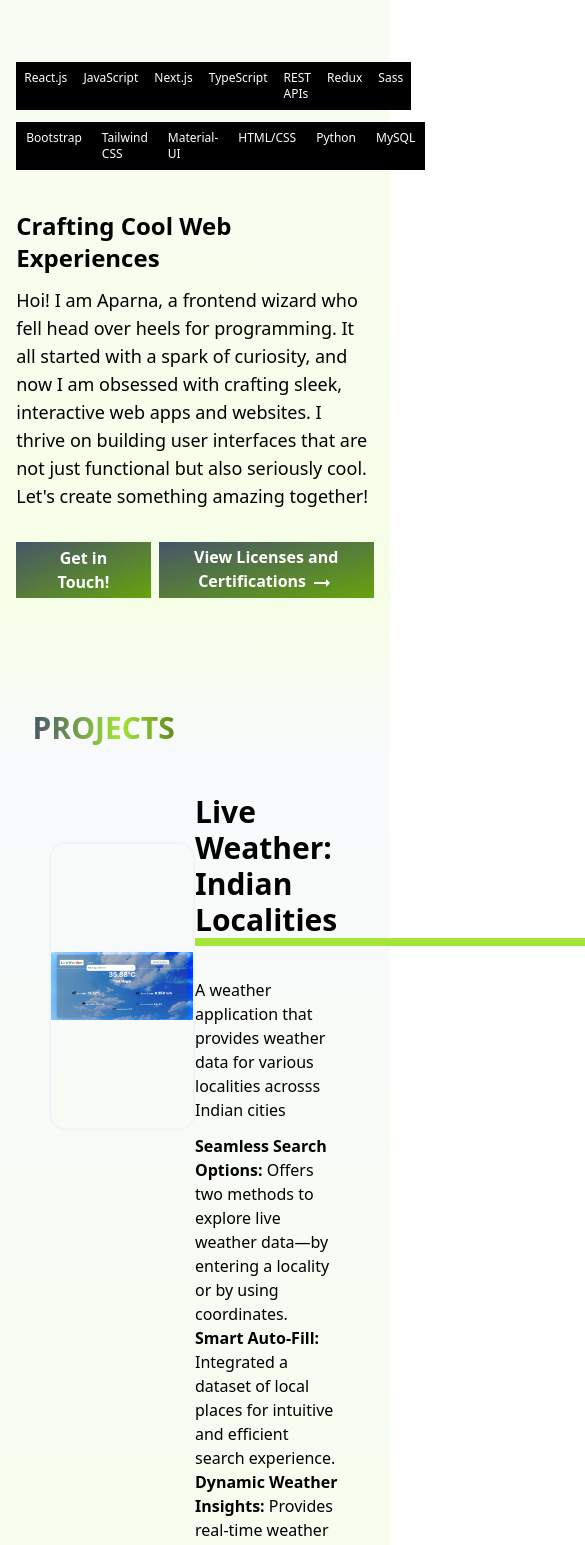
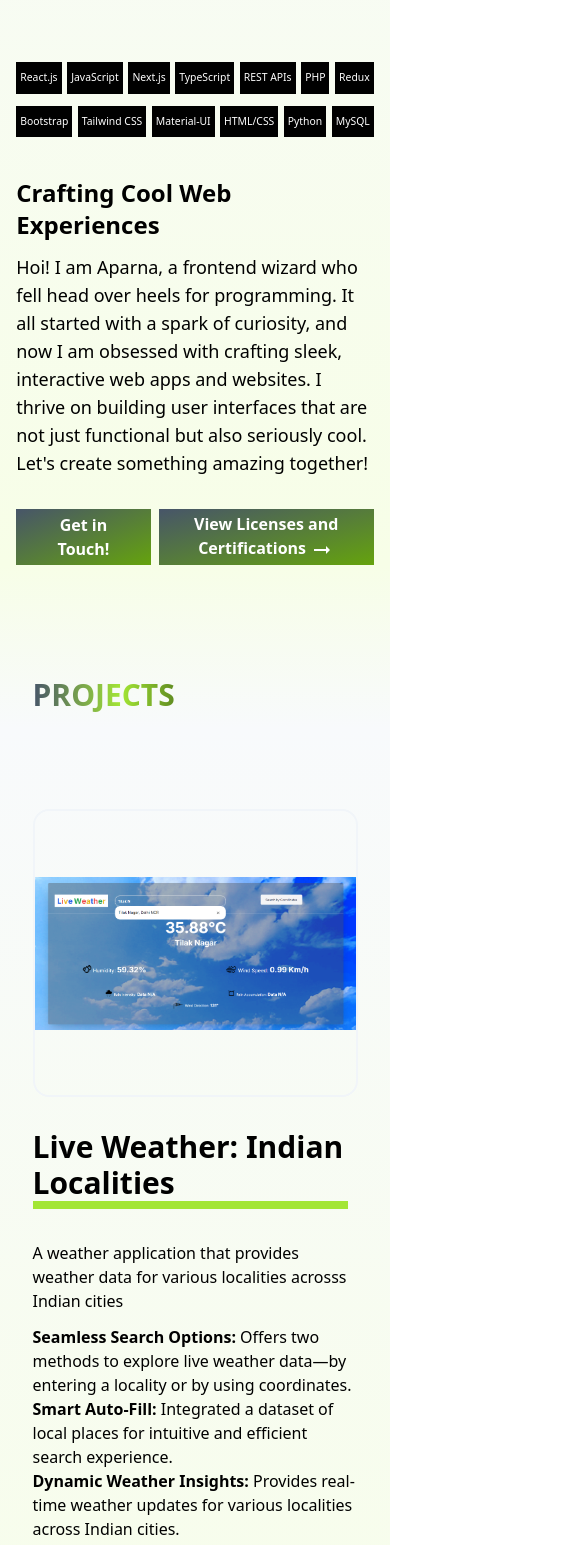
Before and after one commit to aparn-gupta/aparna_portfolio, a React (Vite) app: page / in a window 390 px wide. Shown: the part 1294-2839 px from the top of the page, 585 px wide, since content can reach past the window. Built offline with nearby package versions, Linux system fonts and the light colour scheme.

Commit message:
more updates

```diff
--- a/src/Anime.jsx
+++ b/src/Anime.jsx
@@ -54,10 +54,7 @@ inquiries, helping users make informed style choices.</li> */}
  </ul> </div>
 
 <div className='flex   text-xs lg:text-lg mt-12' ref={ref}>
-{/* <p className='bg-lime-400 text-lg px-4 h-8 mr-2'> React.js </p>
-  <p className='bg-lime-400 text-lg px-4 h-8 mr-2'> Tailwind CSS</p>
-  <p className='bg-lime-400 text-lg px-4 h-8 mr-2'> Material-UI</p>
-  <p className='bg-lime-400 text-lg px-4 h-8 mr-2'> React-slick</p> */}
+
 <motion.div className = 'bg-lime-400  px-2.5 lg:px-4 py-1.5 mr-2' variants = {{disappear: {opacity: 0, scale: 0.4}, appear: {opacity : 1, scale: 1}}}
 transition = {{type: 'spring', duration: 2, delay: 0}} initial = 'disappear' animate = {mainControls} > Next.js </motion.div>
 
--- a/src/App.css
+++ b/src/App.css
@@ -7,3 +7,14 @@
     color: #d4f7b619;
     color: #a3f4391b
 }
+
+
+
+@media (max-width: 768px) {
+    .text-skills {
+        font-size: 0.65rem;
+
+    }
+
+
+}
--- a/src/Experience.jsx
+++ b/src/Experience.jsx
@@ -46,7 +46,7 @@ const Experience = () => {
 
     <p className='font-bold mt-6 mb-2'> Chatbot Development for Fashion, styling, makeup and haircare:</p>
 
-<ul>  <li> Implemented a chatbot using the ChatGPT API to provide information on fashion and styling.  </li>
+<ul>  <li> Implemented a chatbot using the Gemini API to provide information on fashion and styling.  </li>
 <li>Integrated predefined prompts to address common queries, enhancing user interaction and support.</li>
 </ul>
 
--- a/src/Restapi.jsx
+++ b/src/Restapi.jsx
@@ -25,15 +25,15 @@ const Restapi = () => {
 
   return (
     <div className=' w-screen flex justify-center bg-gradient-to-b from-slate-50 to-lime-50'>
-    <div className='w-3/4 flex justify-between'>
+    <div className='w-5/6   lg:w-3/4 lg:flex justify-between'>
     <Link to = "https://weather-app-xi-gules-50.vercel.app/" >  <img src= {image7}  className='w-96 h-72 mt-20 border-2 border-slate-100 rounded-2xl  object-contain hover:shadow-2xl' /> </Link>
 
-   <div className='w-1/2'>
+   <div className='w-full lg:w-1/2'>
 
 
 <h2 className='mt-8 text-3xl font-bold '> Live Weather: Indian Localities</h2>
-<motion.div ref = {ref}  className = "w-2 h-1 border-t-8 border-lime-400 mb-8" variants = {{shorten: {width: 16}, enlarge:{width: [50, 100, 150, 200,  250, 490] } }}  intital = 'shorten' animate  = {borderanime} transition = {{type: 'spring', duration: 10, stiffness: 300 }}  > </motion.div>
-
+<motion.div ref = {ref}  className = "hidden lg:block w-2 h-1 border-t-8 border-lime-400 mb-8" variants = {{shorten: {width: 16}, enlarge:{width: [50, 100, 150, 200,  250, 490] } }}  intital = 'shorten' animate  = {borderanime} transition = {{type: 'spring', duration: 10, stiffness: 300 }}  > </motion.div>
+<motion.div ref = {ref}  className = "block lg:hidden  w-2 h-1 border-t-8 border-lime-400 mb-8" variants = {{shorten: {width: 16}, enlarge:{width: [50, 100, 150, 200,  250, 315] } }}  intital = 'shorten' animate  = {borderanime} transition = {{type: 'spring', duration: 10, stiffness: 300 }}  > </motion.div>
 <div> <p className='mb-3'> A weather application that provides weather data for various localities acrosss Indian cities  </p>
  <ul>
 <li> <span className='font-bold'> Seamless Search Options: </span> Offers two methods to explore live weather data—by entering a locality or by using coordinates. </li>
@@ -48,16 +48,15 @@ const Restapi = () => {
 <div className='flex  mt-12' ref={ref}>
 
 
-<motion.div className = 'bg-lime-400 text-lg px-4 h-8 mr-2' variants = {{disappear: {opacity: 0, scale: 0.4}, appear: {opacity : 1, scale: 1}}}
+<motion.div className = 'bg-lime-400  px-2.5 lg:px-4 py-1.5 mr-2' variants = {{disappear: {opacity: 0, scale: 0.4}, appear: {opacity : 1, scale: 1}}}
 transition = {{type: 'spring', duration: 2, delay: 0}} initial = 'disappear' animate = {mainControls} > Next.js </motion.div>
-<motion.div className = 'bg-lime-400 text-lg px-4 h-8 mr-2' variants = {{disappear: {opacity: 0, scale: 0.4}, appear: {opacity : 1, scale: 1}}}
+
+  <motion.div className = 'bg-lime-400  px-2.5 lg:px-4 py-1.5 mr-2' variants = {{disappear: {opacity: 0, scale: 0.4}, appear: {opacity : 1, scale: 1}}}
 transition = {{type: 'spring', duration: 2, delay: 0.2}} initial = 'disappear' animate = {mainControls} > REST APIs </motion.div>
-<motion.div className = 'bg-lime-400 text-lg px-4 h-8 mr-2' variants = {{disappear: {opacity: 0, scale: 0.4}, appear: {opacity : 1, scale: 1}}}
+<motion.div className = 'bg-lime-400  px-2.5 lg:px-4 py-1.5 mr-2' variants = {{disappear: {opacity: 0, scale: 0.4}, appear: {opacity : 1, scale: 1}}}
 transition = {{type: 'spring', duration: 2, delay: 0.4}} initial = 'disappear' animate = {mainControls} > TypeScript </motion.div>
-
-<motion.div className = 'bg-lime-400 text-lg px-4 h-8 mr-2' variants = {{disappear: {opacity: 0, scale: 0.4}, appear: {opacity : 1, scale: 1}}}
+<motion.div className = 'bg-lime-400  px-2.5 lg:px-4 py-1.5 mr-2' variants = {{disappear: {opacity: 0, scale: 0.4}, appear: {opacity : 1, scale: 1}}}
 transition = {{type: 'spring', duration: 2, delay: 0.6}} initial = 'disappear' animate = {mainControls} > Tailwind CSS </motion.div>
-
 
 
 
--- a/src/skills.jsx
+++ b/src/skills.jsx
@@ -48,51 +48,43 @@ const Skills = () => {
 
      <div className=' w-full lg:w-2/3  '>
 
-    <div className='flex justify-between  text-xs lg:text-lg'>
-    {/* <p className='bg-black text-white text-lg px-4 h-8'> React.js </p>
-     <p className='bg-black text-white text-lg px-4 h-8'> JavaScript</p>
-     <p className='bg-black text-white text-lg px-4 h-8'> Next.js</p>
-     <p className='bg-black text-white text-lg px-4 h-8'> TypeScript </p>
-     <p className='bg-black text-white text-lg px-4 h-8'> REST APIs </p> */}
+    <div className='flex justify-between  text-skills md:text-lg'>
 
 
-    <motion.div  className='bg-black text-white  px-2 lg:px-3.5 py-2 '  variants = {{disappear: {opacity: 0, scale: 0.4}, appear: {opacity: 1, scale: 1 }   }}
+
+    <motion.div  className='bg-black text-white  px-1 lg:px-3.5 py-2 '  variants = {{disappear: {opacity: 0, scale: 0.4}, appear: {opacity: 1, scale: 1 }   }}
     transition = {{duration: 2, type :'spring', delay: 0}} initial = 'disappear' animate =  {mainControls} >  React.js </motion.div>
-    <motion.div  className='bg-black text-white  px-2 lg:px-4 py-2 '  variants = {{disappear: {opacity: 0, scale: 0.4}, appear: {opacity: 1, scale: 1 }   }}
+    <motion.div  className='bg-black text-white  px-1 lg:px-4 py-2 '  variants = {{disappear: {opacity: 0, scale: 0.4}, appear: {opacity: 1, scale: 1 }   }}
     transition = {{duration: 2, type :'spring', delay: 0.2}} initial = 'disappear' animate =  {mainControls} >  JavaScript </motion.div>
-    <motion.div  className='bg-black text-white  px-2 lg:px-4 py-2 '  variants = {{disappear: {opacity: 0, scale: 0.4}, appear: {opacity: 1, scale: 1 }   }}
+    <motion.div  className='bg-black text-white  px-1 lg:px-4 py-2 '  variants = {{disappear: {opacity: 0, scale: 0.4}, appear: {opacity: 1, scale: 1 }   }}
     transition = {{duration: 2, type :'spring', delay: 0.4}} initial = 'disappear' animate =  {mainControls} >  Next.js </motion.div>
-    <motion.div  className='bg-black text-white  px-2 lg:px-4 py-2 '  variants = {{disappear: {opacity: 0, scale: 0.4}, appear: {opacity: 1, scale: 1 }   }}
+    <motion.div  className='bg-black text-white  px-1 lg:px-4 py-2 '  variants = {{disappear: {opacity: 0, scale: 0.4}, appear: {opacity: 1, scale: 1 }   }}
     transition = {{duration: 2, type :'spring', delay: 0.6}} initial = 'disappear' animate =  {mainControls} >  TypeScript </motion.div>
-    <motion.div  className='bg-black text-white  px-2 lg:px-4 py-2 '  variants = {{disappear: {opacity: 0, scale: 0.4}, appear: {opacity: 1, scale: 1 }   }}
+    <motion.div  className='bg-black text-white  px-1 lg:px-4 py-2 '  variants = {{disappear: {opacity: 0, scale: 0.4}, appear: {opacity: 1, scale: 1 }   }}
     transition = {{duration: 2, type :'spring', delay: 0.8}} initial = 'disappear' animate =  {mainControls} >  REST APIs </motion.div>
-     <motion.div  className='bg-black text-white  px-2 lg:px-4 py-2 '  variants = {{disappear: {opacity: 0, scale: 0.4}, appear: {opacity: 1, scale: 1 }   }}
-    transition = {{duration: 2, type :'spring', delay: 1}} initial = 'disappear' animate =  {mainControls} >  Redux </motion.div>
-     <motion.div  className='bg-black text-white  px-2 lg:px-3.5 py-2 '  variants = {{disappear: {opacity: 0, scale: 0.4}, appear: {opacity: 1, scale: 1 }   }}
-    transition = {{duration: 2, type :'spring', delay: 1.2}} initial = 'disappear' animate =  {mainControls} >  Sass </motion.div>
+     <motion.div  className='bg-black text-white  px-1 lg:px-4 py-2 '  variants = {{disappear: {opacity: 0, scale: 0.4}, appear: {opacity: 1, scale: 1 }   }}
+    transition = {{duration: 2, type :'spring', delay: 1}} initial = 'disappear' animate =  {mainControls} >    PHP </motion.div>
+     <motion.div  className='bg-black text-white  px-1 lg:px-3.5 py-2 '  variants = {{disappear: {opacity: 0, scale: 0.4}, appear: {opacity: 1, scale: 1 }   }}
+    transition = {{duration: 2, type :'spring', delay: 1.2}} initial = 'disappear' animate =  {mainControls} >  Redux </motion.div>
 
 
 
     </div>
 
-    <div className='flex justify-between mt-3  text-xs lg:text-lg'>
-    {/* <p className='bg-black text-white  px-2 lg:px-4 py-2'> Tailwind CSS </p>
-     <p className='bg-black text-white  px-2.5 lg:px-4 py-2'> Material UI </p>
-     <p className='bg-black text-white  px-2.5 lg:px-4 py-2'> HTML/CSS </p>
-     <p className='bg-black text-white  px-2.5 lg:px-4 py-2'> Python  </p>
-     <p className='bg-black text-white  px-2.5 lg:px-4 py-2'> MySQL </p> */}
+    <div className='flex justify-between mt-3  text-skills lg:text-lg'>
 
-<motion.div  className='bg-black text-white  px-2.5 lg:px-4 py-2 '  variants = {{disappear: {opacity: 0, scale: 0.4}, appear: {opacity: 1, scale: 1 }   }}
+
+<motion.div  className='bg-black text-white  px-1 lg:px-4 py-2 '  variants = {{disappear: {opacity: 0, scale: 0.4}, appear: {opacity: 1, scale: 1 }   }}
     transition = {{duration: 2, type :'spring', delay: 1.2}} initial = 'disappear' animate =  {mainControls} > Bootstrap </motion.div>
-    <motion.div  className='bg-black text-white  px-2.5 lg:px-4 py-2 '  variants = {{disappear: {opacity: 0, scale: 0.4}, appear: {opacity: 1, scale: 1 }   }}
+    <motion.div  className='bg-black text-white  px-1 lg:px-4 py-2 '  variants = {{disappear: {opacity: 0, scale: 0.4}, appear: {opacity: 1, scale: 1 }   }}
     transition = {{duration: 2, type :'spring', delay: 1.4}} initial = 'disappear' animate =  {mainControls} >  Tailwind CSS </motion.div>
-    <motion.div  className='bg-black text-white  px-2.5 lg:px-4 py-2 '  variants = {{disappear: {opacity: 0, scale: 0.4}, appear: {opacity: 1, scale: 1 }   }}
+    <motion.div  className='bg-black text-white  px-1 lg:px-4 py-2 '  variants = {{disappear: {opacity: 0, scale: 0.4}, appear: {opacity: 1, scale: 1 }   }}
     transition = {{duration: 2, type :'spring', delay: 1.6}} initial = 'disappear' animate =  {mainControls} > Material-UI</motion.div>
-    <motion.div  className='bg-black text-white  px-2.5 lg:px-4 py-2 '  variants = {{disappear: {opacity: 0, scale: 0.4}, appear: {opacity: 1, scale: 1 }   }}
+    <motion.div  className='bg-black text-white  px-1 lg:px-4 py-2 '  variants = {{disappear: {opacity: 0, scale: 0.4}, appear: {opacity: 1, scale: 1 }   }}
     transition = {{duration: 2, type :'spring', delay: 1.6}} initial = 'disappear' animate =  {mainControls} >  HTML/CSS  </motion.div>
-    <motion.div  className='bg-black text-white  px-2.5 lg:px-4 py-2 '  variants = {{disappear: {opacity: 0, scale: 0.4}, appear: {opacity: 1, scale: 1 }   }}
+    <motion.div  className='bg-black text-white  px-1 lg:px-4 py-2 '  variants = {{disappear: {opacity: 0, scale: 0.4}, appear: {opacity: 1, scale: 1 }   }}
     transition = {{duration: 2, type :'spring', delay: 1.8}} initial = 'disappear' animate =  {mainControls} >  Python </motion.div>
-     <motion.div  className='bg-black text-white  px-2.5 lg:px-4 py-2 '  variants = {{disappear: {opacity: 0, scale: 0.4}, appear: {opacity: 1, scale: 1 }   }}
+     <motion.div  className='bg-black text-white  px-1 lg:px-4 py-2 '  variants = {{disappear: {opacity: 0, scale: 0.4}, appear: {opacity: 1, scale: 1 }   }}
     transition = {{duration: 2, type :'spring', delay: 2}} initial = 'disappear' animate =  {mainControls} >  MySQL </motion.div>
 
      </div>
```
